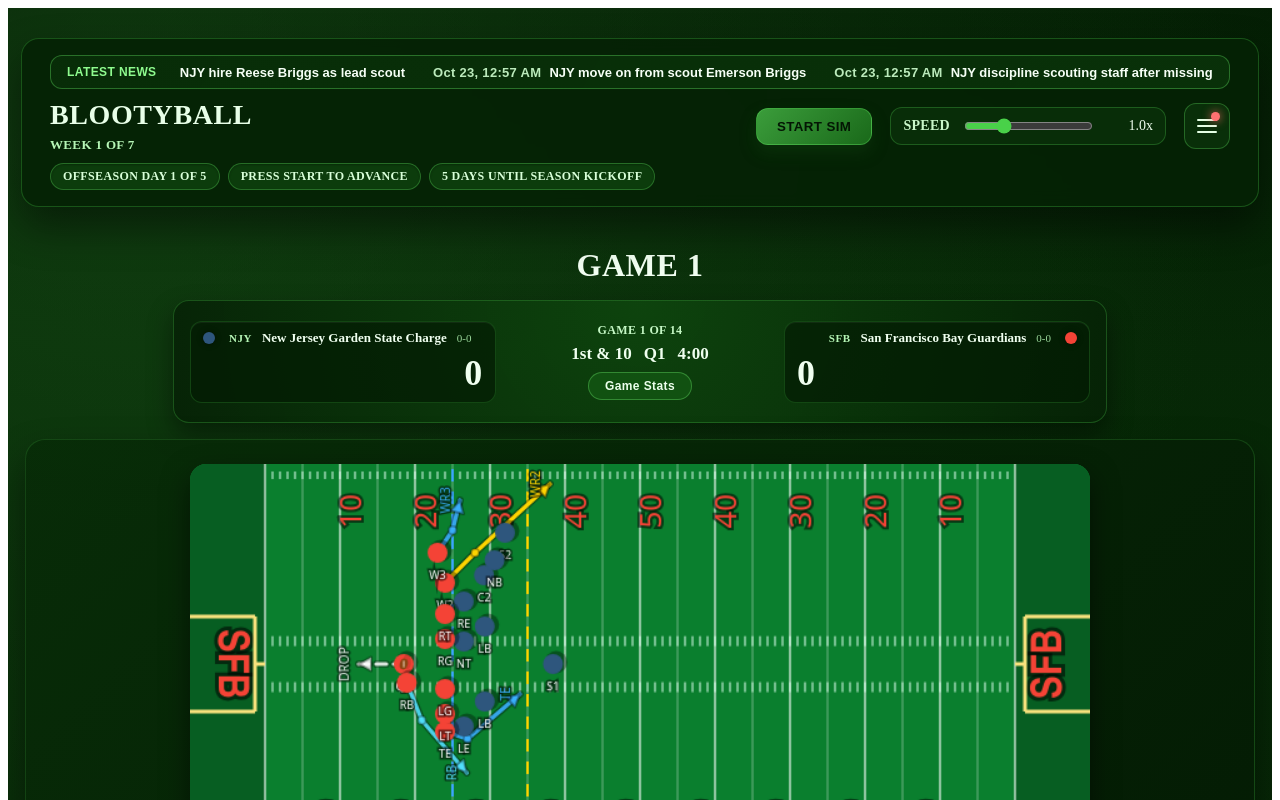
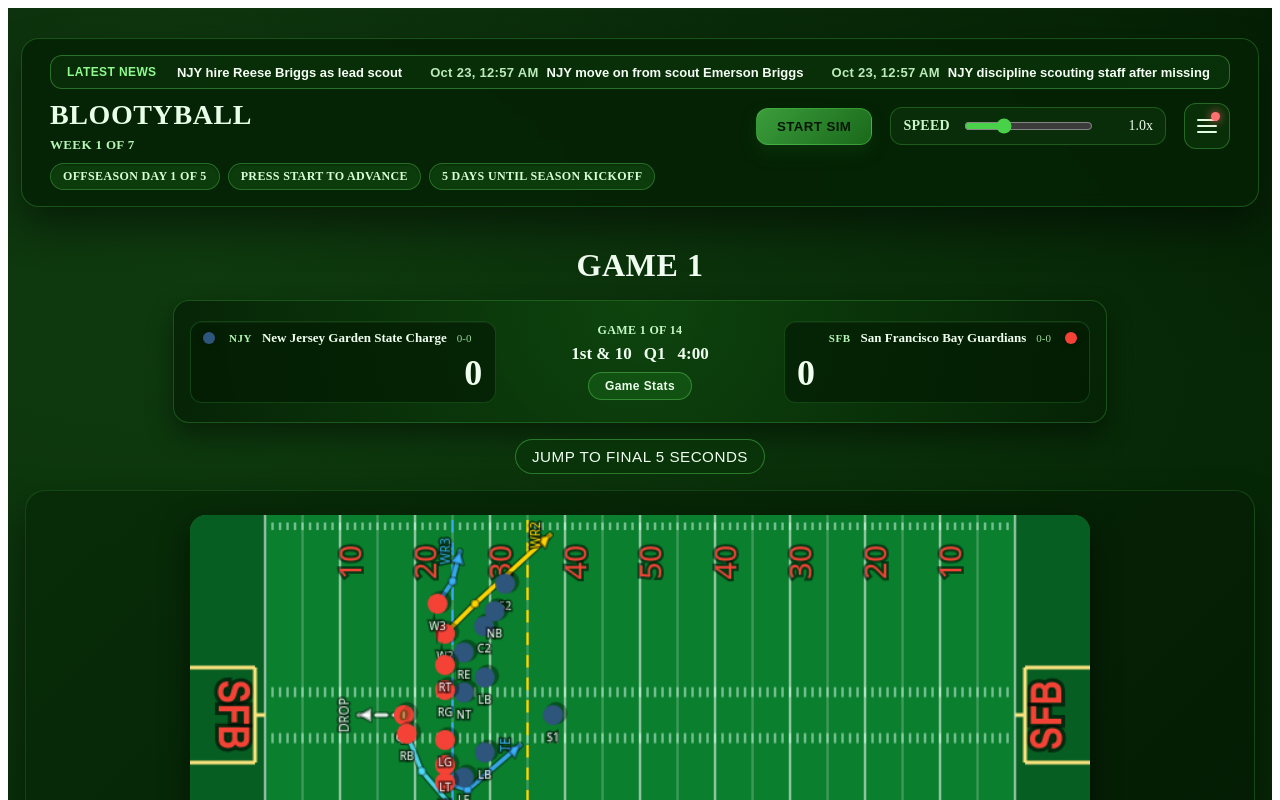
Before and after one commit to toofpaste/blootyball, a React (Create React App) app: page / in a window 1280 px wide. Shown: the top 800 px of the page. Built offline with nearby package versions, Linux system fonts and the light colour scheme; no server answers.

Commit message:
Fix playoff advancement and add final seconds control

```diff
--- a/src/AppLayout.css
+++ b/src/AppLayout.css
@@ -412,6 +412,38 @@
   flex-direction: column;
   align-items: center;
   gap: 20px;
+}
+
+.game-instance__actions {
+  display: flex;
+  justify-content: center;
+  gap: 12px;
+}
+
+.game-instance__jump-button {
+  padding: 8px 16px;
+  border-radius: 999px;
+  border: 1px solid rgba(72, 180, 72, 0.55);
+  background: rgba(10, 52, 10, 0.85);
+  color: #f0fff0;
+  font-size: 0.95rem;
+  letter-spacing: 0.5px;
+  text-transform: uppercase;
+  cursor: pointer;
+  transition: transform 0.18s ease, box-shadow 0.18s ease, background 0.18s ease;
+}
+
+.game-instance__jump-button:hover,
+.game-instance__jump-button:focus {
+  transform: translateY(-1px);
+  background: rgba(18, 82, 18, 0.95);
+  box-shadow: 0 8px 20px rgba(0, 0, 0, 0.35);
+  outline: none;
+}
+
+.game-instance__jump-button:active {
+  transform: translateY(0);
+  background: rgba(8, 48, 8, 0.92);
 }
 
 .field-shell {
--- a/src/GameView.jsx
+++ b/src/GameView.jsx
@@ -323,6 +323,22 @@ const GameView = React.forwardRef(function GameView({
   const statsTeams = [awayStatsTeam, homeStatsTeam].filter(Boolean);
   const hasStatsTeams = statsTeams.length > 0;
 
+  const handleJumpToFinalSeconds = () => {
+    setState((prev) => {
+      if (!prev) return prev;
+      const currentClock = prev.clock || {};
+      const nextClock = {
+        ...currentClock,
+        quarter: 4,
+        time: 5,
+        running: false,
+        awaitSnap: true,
+        stopReason: 'Manual jump to final seconds',
+      };
+      return { ...prev, clock: nextClock };
+    });
+  };
+
   return (
     <section className="game-instance">
       <h2 className="game-instance__title">{label}</h2>
@@ -336,6 +352,15 @@ const GameView = React.forwardRef(function GameView({
         gameLabel={gameLabel}
         onShowStats={hasStatsTeams ? () => setStatsModalOpen(true) : undefined}
       />
+      <div className="game-instance__actions">
+        <button
+          type="button"
+          className="game-instance__jump-button"
+          onClick={handleJumpToFinalSeconds}
+        >
+          Jump to Final 5 Seconds
+        </button>
+      </div>
       <div className="game-instance__body">
         <div className="field-shell">
           <canvas ref={canvasRef} className="field-canvas" />
--- a/src/engine/league.js
+++ b/src/engine/league.js
@@ -1813,16 +1813,22 @@ export function advanceSeasonPointer(season) {
   const currentIndex = Number.isFinite(season.currentGameIndex) ? season.currentGameIndex : 0;
 
   let nextIndex = currentIndex + stride;
+  const indicesToCheck = [];
   if (nextIndex < scheduleLength) {
-    season.currentGameIndex = nextIndex;
-    return prepareSeasonMatchup(season);
+    indicesToCheck.push(nextIndex);
   }
 
   for (let idx = currentIndex + 1; idx < scheduleLength; idx += 1) {
-    const entry = season.schedule[idx];
+    if (idx === nextIndex) continue;
+    indicesToCheck.push(idx);
+  }
+
+  for (let idx = 0; idx < indicesToCheck.length; idx += 1) {
+    const targetIndex = indicesToCheck[idx];
+    const entry = season.schedule[targetIndex];
     if (!entry) continue;
     if (entry.played) continue;
-    season.currentGameIndex = idx;
+    season.currentGameIndex = targetIndex;
     return prepareSeasonMatchup(season);
   }
 
```
Also changed, not shown: 1 other file (tests, documents, lock files or other folders).
